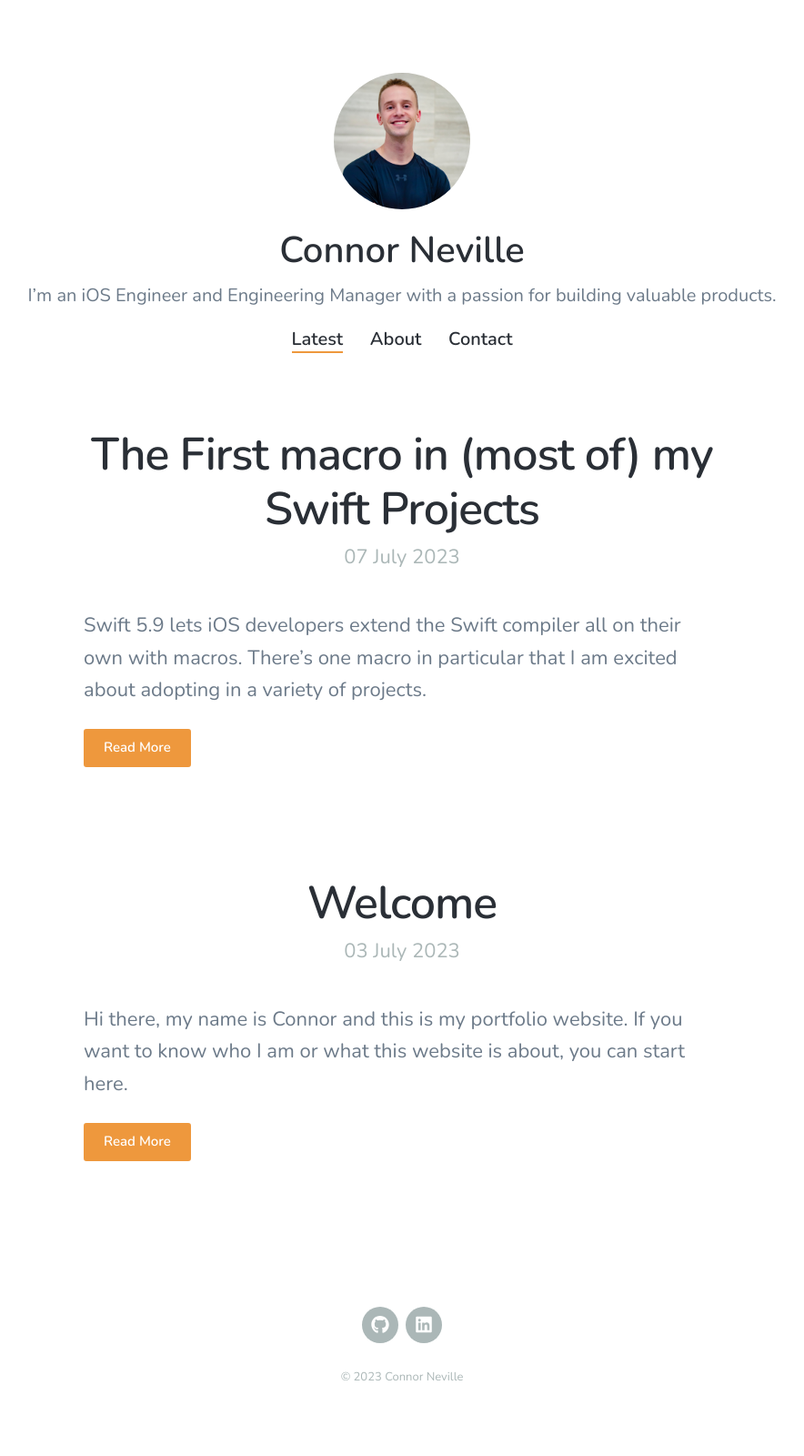
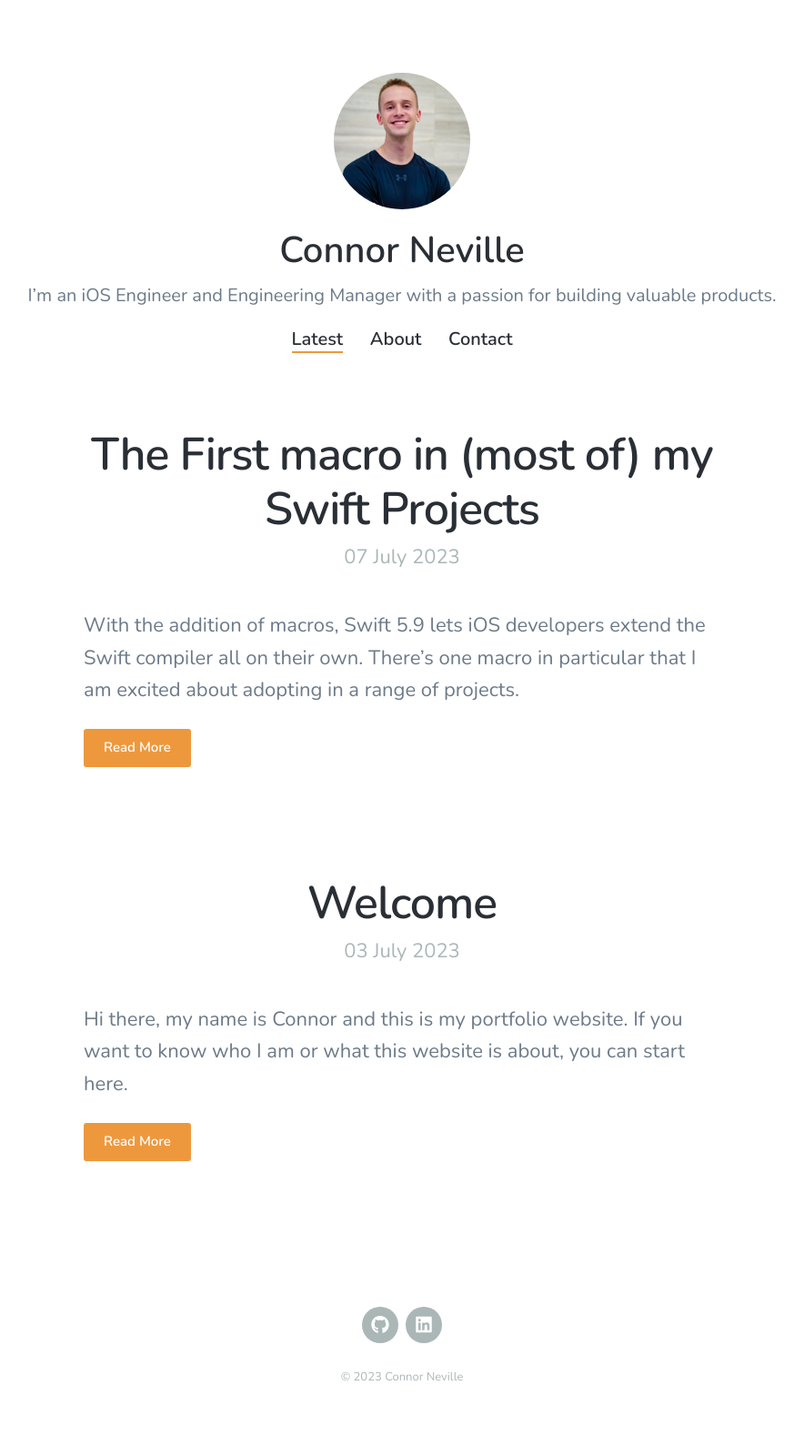
Before and after one commit to nevillco/nevillco.github.io, a Jekyll site: the page built from index.html, in a window 1280 px wide. Shown: the whole page at 91% size, without its empty margins (198-1082 px from the left). Built offline with Jekyll 4.4.1, drawn with Linux system fonts in a browser that asks for light colours; nearby versions of some CDN libraries; the list of posts is cut into pages by our own code.

Commit message:
Tweak article exerpt.

```diff
--- a/_posts/2023-07-07-the-first-macro-in-all-of-my-Swift-projects.md
+++ b/_posts/2023-07-07-the-first-macro-in-all-of-my-Swift-projects.md
@@ -1,7 +1,7 @@
 ---
 title: 'The First macro in (most of) my Swift Projects'
 date: 2023-07-07 09:00:00
-excerpt: Swift 5.9 lets iOS developers extend the Swift compiler all on their own with macros. There’s one macro in particular that I am excited about adopting in a variety of projects.
+excerpt: With the addition of macros, Swift 5.9 lets iOS developers extend the Swift compiler all on their own. There’s one macro in particular that I am excited about adopting in a range of projects.
 ---
 
 Last month, WWDC 2023 came packed with exciting new developments for the iOS community, as it always does. Every year, one of the most anticipated talks for me is [What’s new in Swift](https://developer.apple.com/videos/play/wwdc2023/10164/), because beyond writing iOS apps, I like to [leverage Swift for server-side projects too](https://vapor.codes).
```
